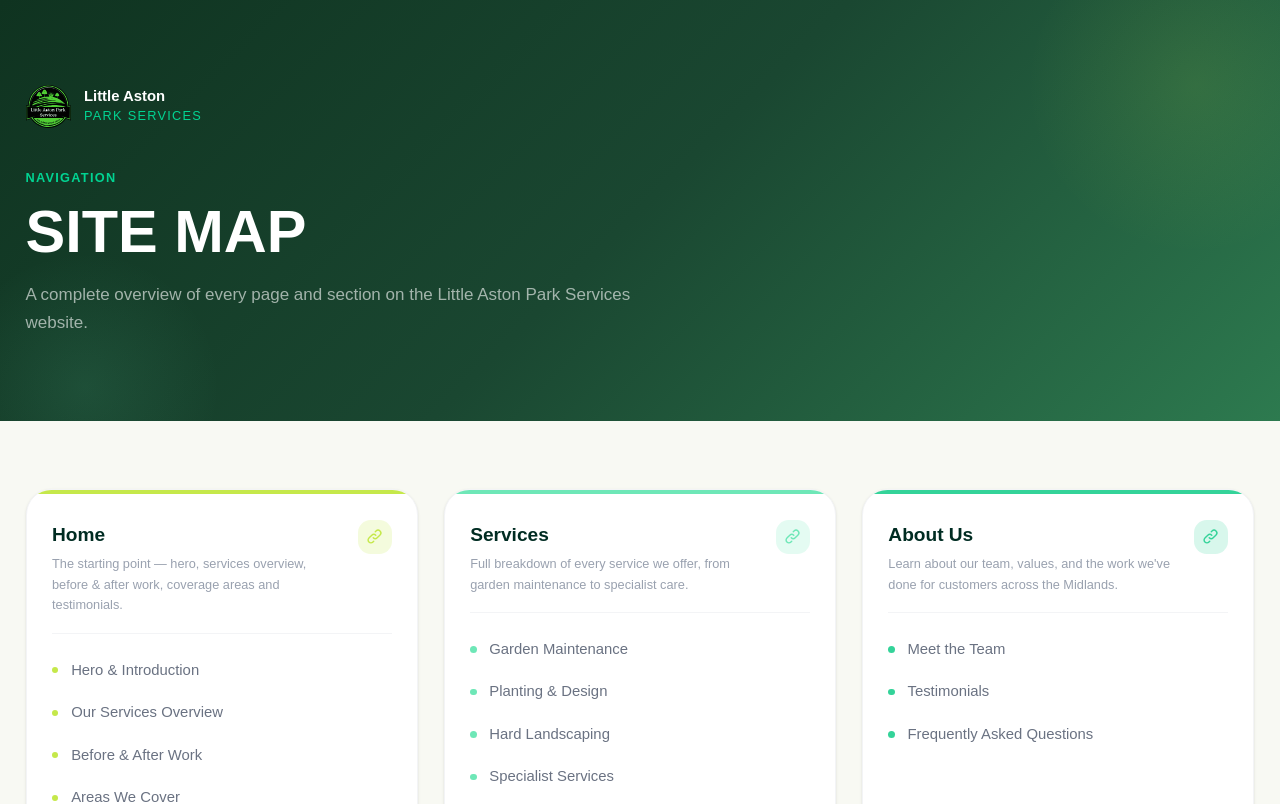
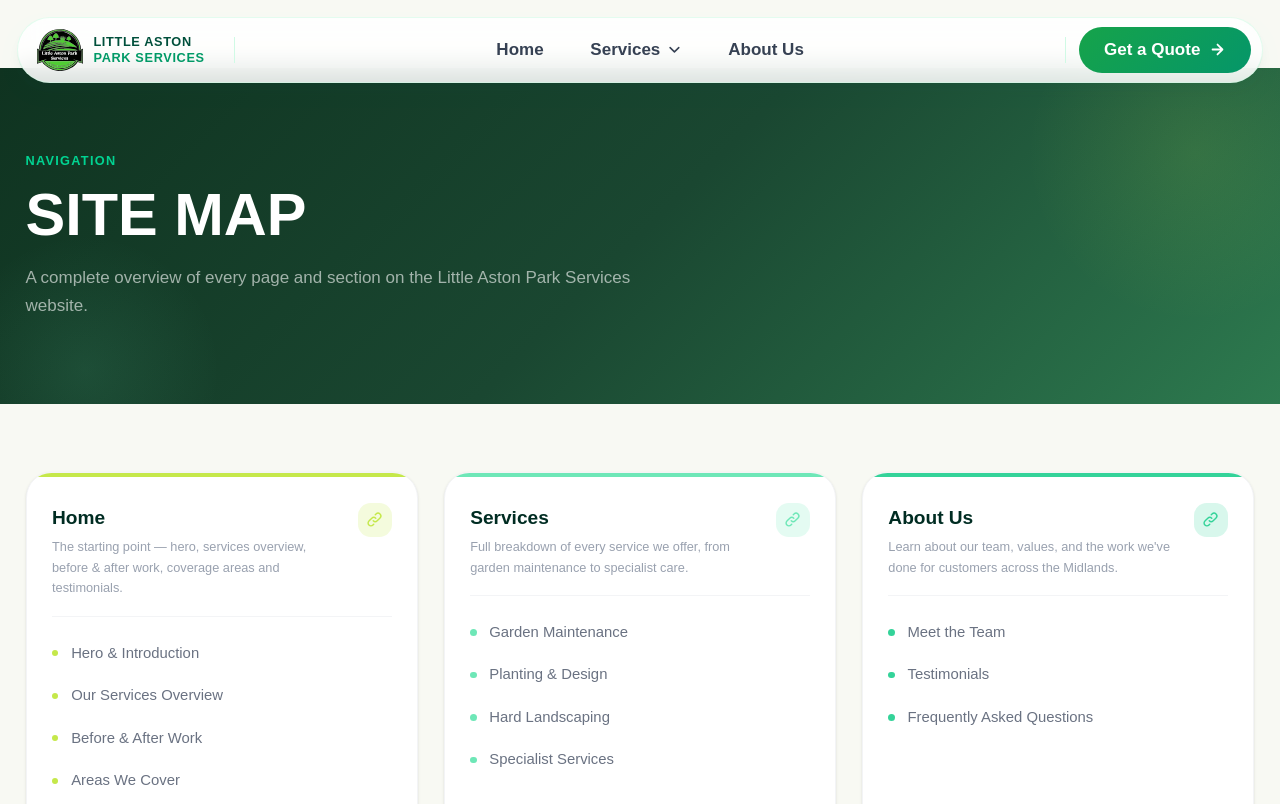
Before and after one commit to prabish01/little-aston-park-services, a Next.js app: page /site-map in a window 1280 px wide. Shown: the top 804 px of the page. Built offline with nearby package versions, Linux system fonts and the light colour scheme.

Commit message:
added nav and footer on sitemap, changed titles

```diff
--- a/src/app/components/ContactSection.tsx
+++ b/src/app/components/ContactSection.tsx
@@ -61,10 +61,10 @@ export default function ContactSection() {
         <div className="relative z-10 max-w-7xl mx-auto flex flex-col lg:flex-row lg:items-end justify-between gap-8">
           <FadeIn className="flex flex-col gap-4 max-w-2xl">
             <span className="text-xs font-bold text-emerald-400 uppercase tracking-widest">Get In Touch</span>
-            <h1 className="font-bold" style={{ fontSize: "clamp(2rem, 5vw, 3.5rem)", lineHeight: 1.08, color: "#ffffff" }}>
+            <h1 className="font-bold uppercase" style={{ fontSize: "clamp(2rem, 5vw, 3.5rem)", lineHeight: 1.08, color: "#ffffff" }}>
               Straightforward Gardening
               <br />
-              <span style={{ color: "#6ee7b7" }}>&amp; Exterior Cleaning</span>
+              <span style={{ color: "#6ee7b7" }}>And Exterior Cleaning</span>
             </h1>
             <p className="text-white/70 text-base leading-relaxed max-w-xl">
               Whether you&apos;re planning improvements to transform your garden into a relaxing new green space, or you simply need a friendly, reliable and good value team to keep on top of your garden maintenance, then our team at Little Aston Park Services is here to help.
--- a/src/app/components/ServicesSection.tsx
+++ b/src/app/components/ServicesSection.tsx
@@ -89,13 +89,16 @@ export default function ServicesSection() {
         {/* Heading */}
         <FadeIn className="text-center mb-14">
           <h2 className="font-bold uppercase mb-4" style={{ fontSize: "clamp(1.6rem, 4vw, 2.8rem)", lineHeight: 1.05 }}>
-            <span style={{ color: "#0d2e1a" }}>LAPS Bespoke and Reliable </span>
-            <span style={{ color: "#3a8c52" }}>Services</span>
+            <span style={{ color: "#0d2e1a" }}>Little Aston</span>
+            <span style={{ color: "#3a8c52" }}> Park Services</span>
           </h2>
           <div className="text-gray-500 text-base sm:text-lg max-w-4xl mx-auto leading-relaxed flex flex-col gap-4">
             <p>
-              We offer a wide range of garden and outdoor maintenance services designed to keep your space looking its best right across the year. From routine care like mowing and hedge trimming to more involved projects like garden clearances, planting and landscaping, <Link href="/about" className="font-bold text-emerald-700 hover:text-emerald-900 transition-colors underline underline-offset-2">our expert team</Link> is here to
-              provide you with a tailored and high-quality service.
+              We offer a wide range of garden and outdoor maintenance services designed to keep your space looking its best right across the year. From routine care like mowing and hedge trimming to more involved projects like garden clearances, planting and landscaping,{" "}
+              <Link href="/about" className="font-bold text-emerald-700 hover:text-emerald-900 transition-colors underline underline-offset-2">
+                our expert team
+              </Link>{" "}
+              is here to provide you with a tailored and high-quality service.
             </p>
             <p>Take a look at some of the services we specialise in below and understand how we can transform, refine and maintain your green space, no matter how big or small.</p>
           </div>
--- a/src/app/site-map/page.tsx
+++ b/src/app/site-map/page.tsx
@@ -1,5 +1,6 @@
 import Link from "next/link";
-import Image from "next/image";
+import Navbar from "../components/Navbar";
+import Footer from "../components/Footer";
 
 const pages = [
   {
@@ -64,20 +65,15 @@ const pages = [
 
 export default function SiteMapPage() {
   return (
-    <main className="min-h-screen w-full" style={{ backgroundColor: "#f8f9f3" }}>
+    <>
+    <Navbar />
+    <main className="min-h-screen w-full pt-16" style={{ backgroundColor: "#f8f9f3" }}>
 
       {/* Header banner */}
       <div className="w-full py-20 px-6 relative overflow-hidden" style={{ background: "linear-gradient(135deg, #0f3320 0%, #1a4731 50%, #2d7a4f 100%)" }}>
         <div className="absolute -top-20 -right-20 w-80 h-80 rounded-full opacity-10 pointer-events-none" style={{ background: "radial-gradient(circle, #c5e84a, transparent 70%)" }} />
         <div className="absolute -bottom-24 -left-12 w-64 h-64 rounded-full opacity-10 pointer-events-none" style={{ background: "radial-gradient(circle, #6ee7b7, transparent 70%)" }} />
         <div className="max-w-7xl mx-auto relative z-10">
-          <Link href="/" className="inline-flex items-center gap-3 mb-10">
-            <Image src="/laps.svg" alt="Little Aston Park Services" width={40} height={40} className="h-10 w-auto" />
-            <span className="text-white font-bold text-sm leading-tight">
-              Little Aston<br />
-              <span className="text-emerald-400 font-medium tracking-widest uppercase text-xs">Park Services</span>
-            </span>
-          </Link>
           <span className="text-xs font-bold text-emerald-400 uppercase tracking-widest block mb-3">Navigation</span>
           <h1 className="font-bold text-white uppercase mb-4" style={{ fontSize: "clamp(2rem, 5vw, 3.5rem)", lineHeight: 1.08 }}>
             Site Map
@@ -157,5 +153,7 @@ export default function SiteMapPage() {
         </div>
       </div>
     </main>
+    <Footer />
+    </>
   );
 }
```
